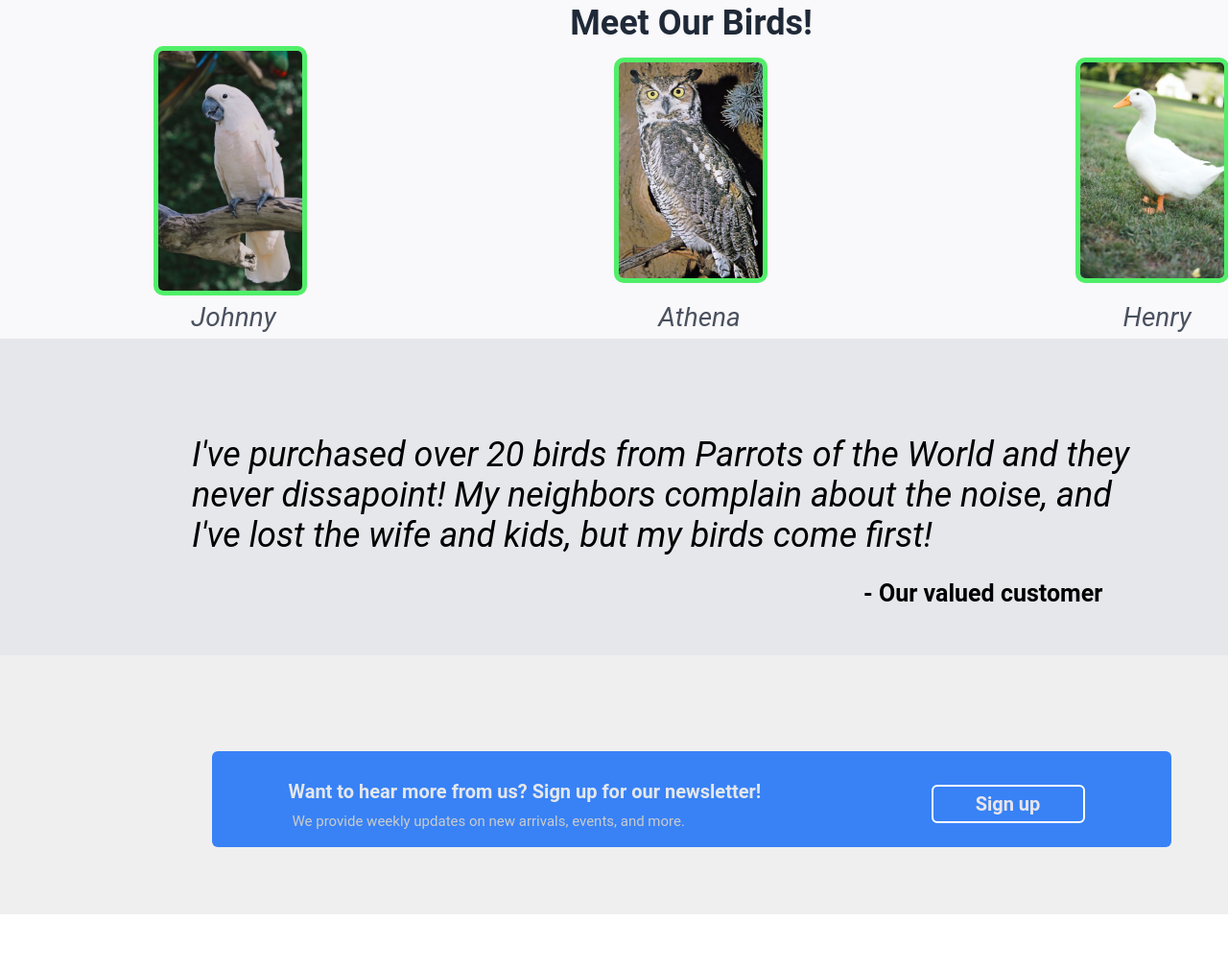
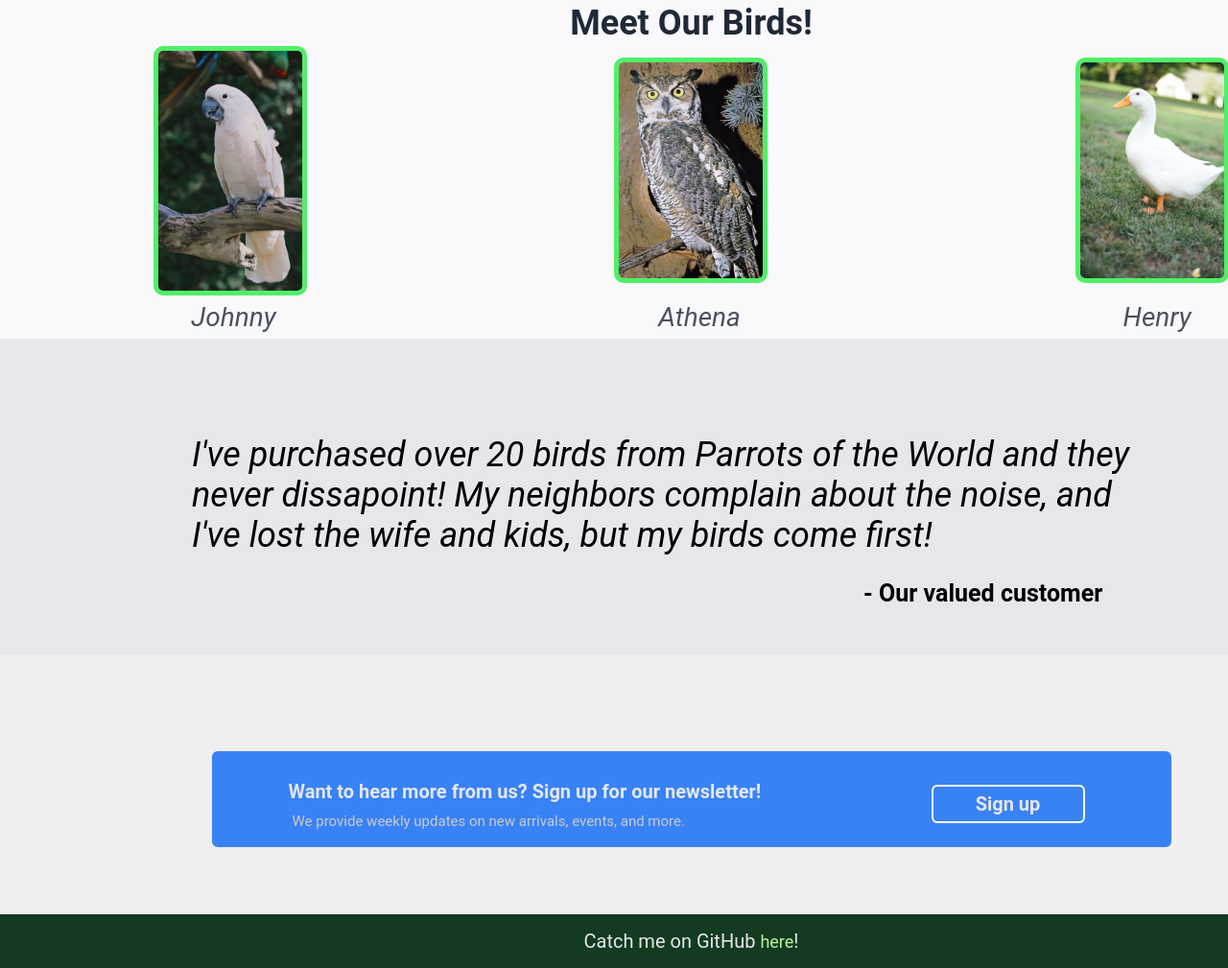
Before and after one commit to ritik1831/landing-page, a plain HTML site: page index.html in a window 1280 px wide. Shown: the part 427-1436 px from the top of the page at 96% size. Before the commit the page ends 1380 px from the top, so only its background shows below. Drawn offline with Linux system fonts and the light colour scheme.

Commit message:
Final section (again)!

```diff
--- a/index.html
+++ b/index.html
@@ -108,10 +108,13 @@
       </div>
       <div>
       </div>
-
-
     </div>
 
+    <div class="parent-6">
+      <div class="bottom-text">
+        Catch me on GitHub <a class="bottom-link" href="https://github.com/ritik1831">here</a>!
+      </div>
     </div>
 </body>
+
 </html>
```
